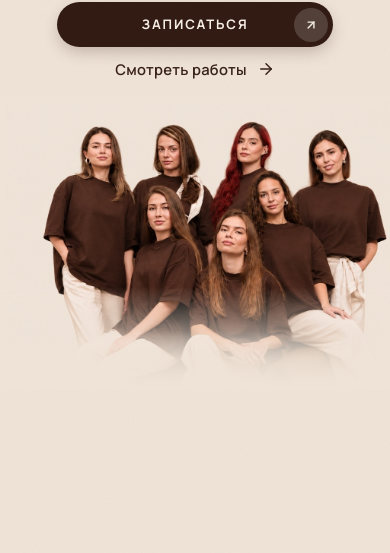
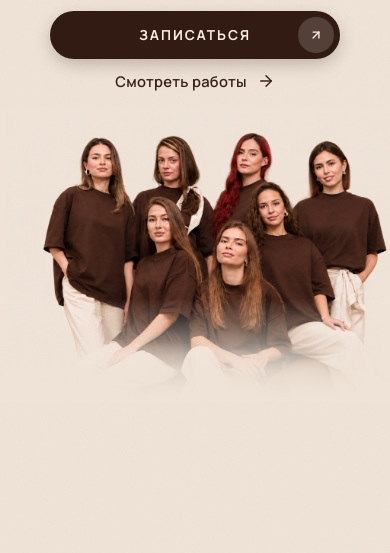
Before and after one commit to movsisiannartem-hash/Brezhnev, a plain HTML site: page index.html in a window 390 px wide. Shown: the part 291-844 px from the top of the page. Drawn offline with nearby package versions, Linux system fonts and the light colour scheme.

Commit message:
style: add header backdrop blur across all versions, enlarge mobile cta button, shift mobile content slightly down

```diff
--- a/script.js
+++ b/script.js
@@ -32,7 +32,7 @@ document.addEventListener('DOMContentLoaded', () => {
     if (window.scrollY > 25) {
       siteHeader.classList.add('is-scrolled');
       siteHeader.style.padding = '0.75rem 0';
-      siteHeader.style.backgroundColor = 'rgba(239, 227, 215, 0.96)';
+      siteHeader.style.backgroundColor = 'rgba(239, 227, 215, 0.88)';
       siteHeader.style.boxShadow = '0 4px 20px rgba(56, 34, 25, 0.06)';
     } else {
       siteHeader.classList.remove('is-scrolled');
--- a/styles.css
+++ b/styles.css
@@ -81,6 +81,9 @@ input:focus-visible {
   width: 100%;
   z-index: 60;
   padding: clamp(1rem, 2.2vh, 1.6rem) 0;
+  background-color: rgba(239, 227, 215, 0.72);
+  -webkit-backdrop-filter: blur(16px) saturate(140%);
+  backdrop-filter: blur(16px) saturate(140%);
   transition: background-color var(--transition-normal), box-shadow var(--transition-normal);
 }
 
@@ -1144,7 +1147,7 @@ input:focus-visible {
     display: flex;
     flex-direction: column;
     justify-content: flex-start;
-    padding-top: clamp(88px, 12vh, 102px);
+    padding-top: clamp(96px, 13vh, 110px);
     padding-bottom: 2rem;
     overflow-x: hidden;
   }
@@ -1223,22 +1226,22 @@ input:focus-visible {
 
   .btn-primary-pill {
     position: relative;
-    width: min(78%, 280px);
-    min-height: 45px;
+    width: min(82%, 298px);
+    min-height: 48px;
     margin: 0 auto;
-    padding: 10px 42px;
+    padding: 12px 46px;
     display: flex;
     align-items: center;
     justify-content: center;
     border-radius: var(--radius-full);
     background-color: var(--color-btn-primary);
-    box-shadow: 0 6px 16px -2px rgba(50, 27, 18, 0.26);
+    box-shadow: 0 6px 18px -2px rgba(50, 27, 18, 0.28);
     text-decoration: none;
     cursor: pointer;
   }
 
   .btn-pill-text {
-    font-size: 0.82rem;
+    font-size: 0.86rem;
     font-weight: 700;
     letter-spacing: 0.14em;
     color: var(--color-light);
@@ -1249,11 +1252,11 @@ input:focus-visible {
 
   .btn-pill-badge {
     position: absolute;
-    right: 5px;
+    right: 6px;
     top: 50%;
     transform: translateY(-50%);
-    width: 34px;
-    height: 34px;
+    width: 36px;
+    height: 36px;
     border-radius: 50%;
     background: rgba(255, 255, 255, 0.16);
     display: flex;
```
